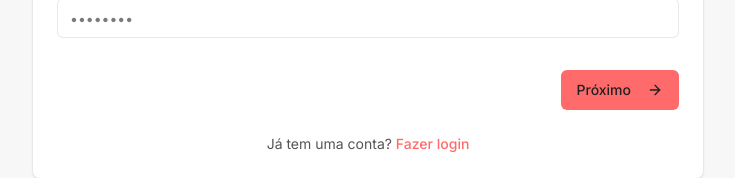
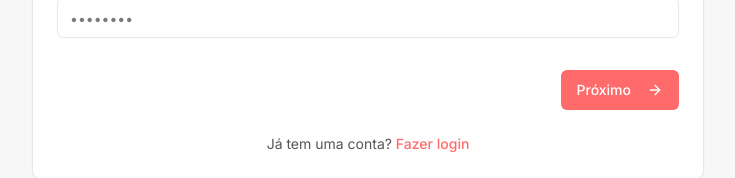
Before and after one commit to RodolfoBonis/spooliq-web, a Next.js app: page /register in a window 1280 px wide. Shown: the part 518-696 px from the top of the page, without its empty margins (272-1007 px from the left). Built offline with nearby package versions, Linux system fonts and the light colour scheme.

Commit message:
fix: update button text color on register page for better visibility

```diff
--- a/src/app/(auth)/register/page.tsx
+++ b/src/app/(auth)/register/page.tsx
@@ -372,7 +372,7 @@ export default function RegisterPage() {
                   <Button
                     type="button"
                     onClick={nextStep}
-                    className="ml-auto bg-primary-500 hover:bg-primary-600"
+                    className="ml-auto bg-primary-500 hover:bg-primary-600 text-white"
                   >
                     Próximo
                     <ArrowRight className="ml-2 h-4 w-4" />
@@ -381,7 +381,7 @@ export default function RegisterPage() {
                   <Button
                     type="submit"
                     disabled={isLoading}
-                    className="ml-auto bg-primary-500 hover:bg-primary-600"
+                    className="ml-auto bg-primary-500 hover:bg-primary-600 text-white"
                   >
                     {isLoading && <Loader2 className="mr-2 h-4 w-4 animate-spin" />}
                     Criar Conta
```
